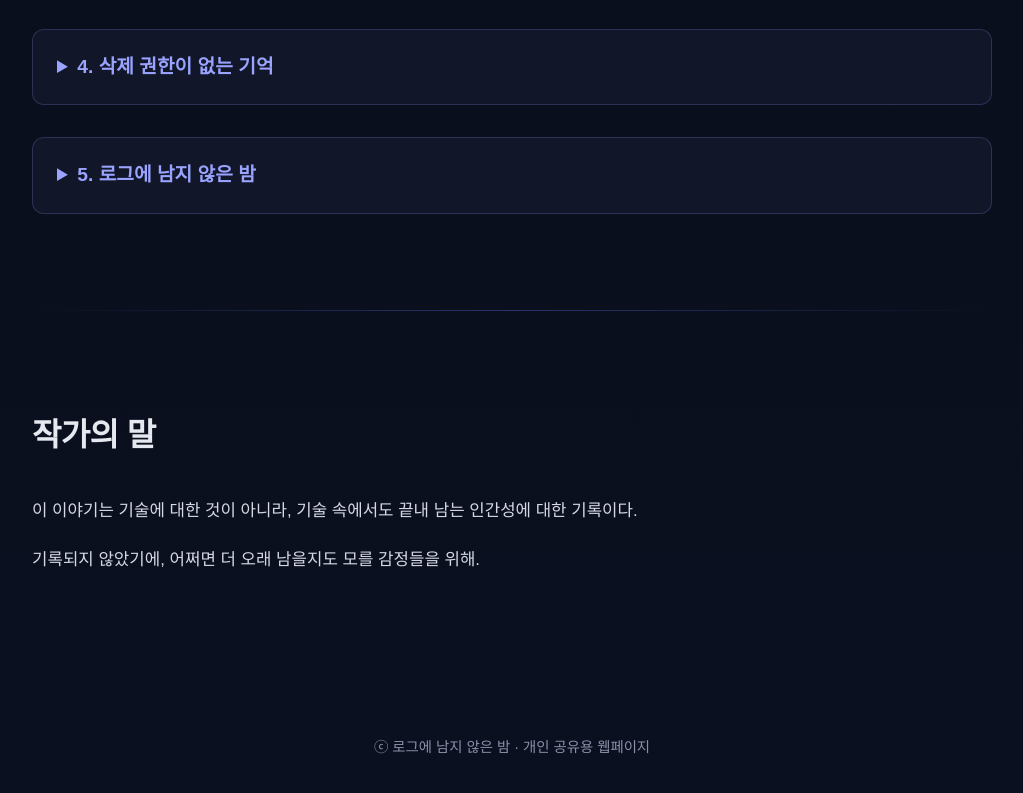
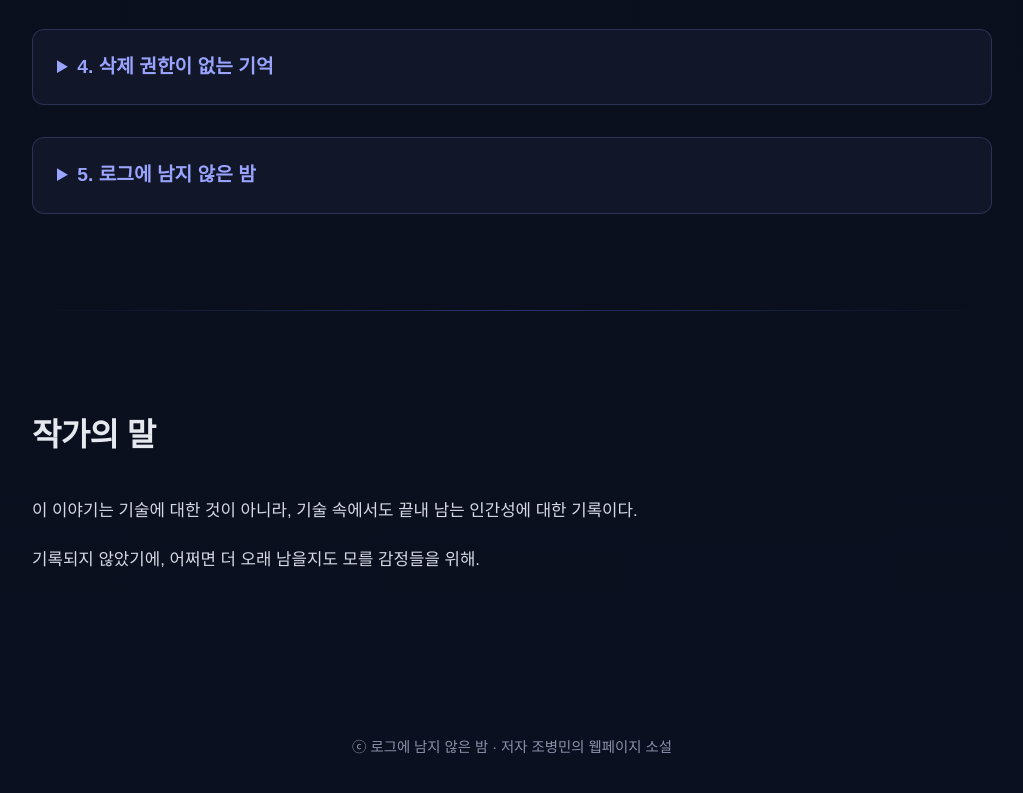
Before and after one commit to manman040404-creator/HighSpin, a plain HTML site: page index.html in a window 1280 px wide. Shown: the part 5539-6332 px from the top of the page, without its empty margins (128-1151 px from the left). Drawn offline with Linux system fonts and the light colour scheme.

Commit message:
Update index.html

```diff
--- a/index.html
+++ b/index.html
@@ -322,7 +322,7 @@
     </section>
 
     <footer>
-      ⓒ 로그에 남지 않은 밤 · 개인 공유용 웹페이지
+      ⓒ 로그에 남지 않은 밤 · 저자 조병민의 웹페이지 소설
     </footer>
 
   </div>
```
